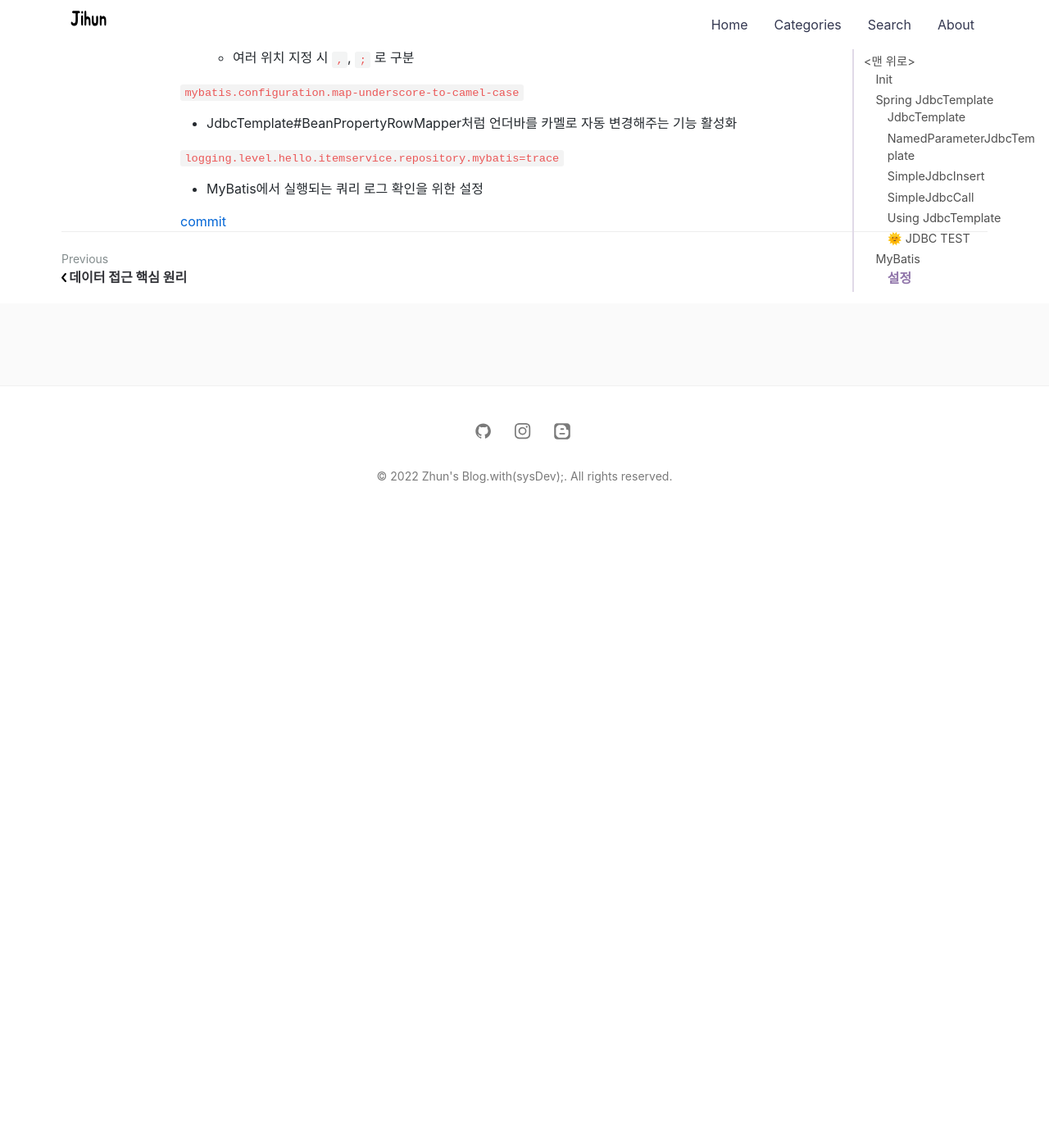
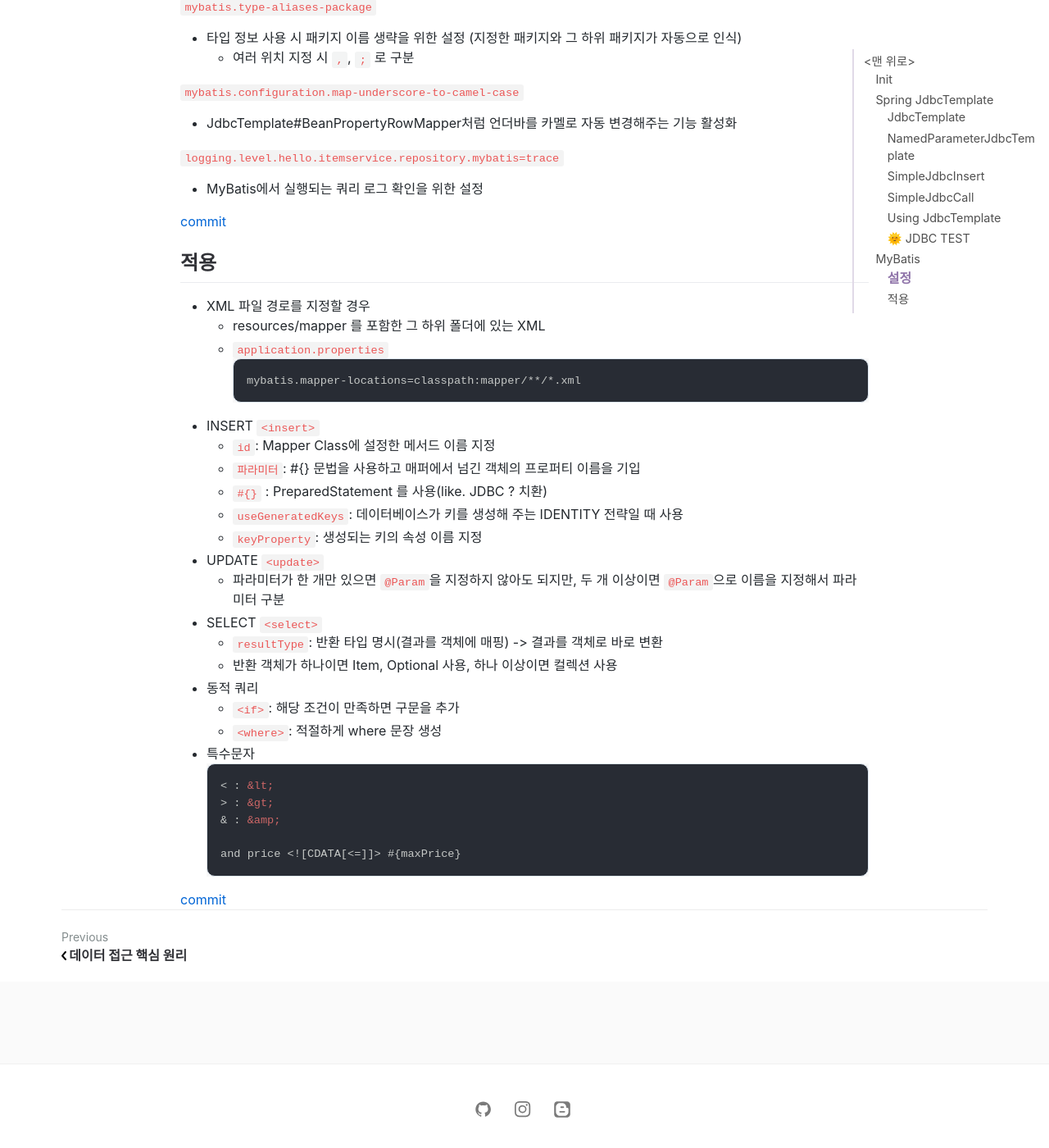
Before and after one commit to jihunparkme/jihunparkme.github.io, a Jekyll site: the page built from _posts/2022-08-08-Spring-DB-Part2.md, in a window 1280 px wide and 1400 px high, scrolled down 7364 px. Shown: the whole window at 82% size. Built offline with Jekyll 4.4.1, drawn with Linux system fonts in a browser that asks for light colours; nearby versions of some CDN libraries; comment, search, counter and statistics services are not loaded; before the commit the page ends 8000 px from its top, so only the background shows below that; some of the changed text lies outside the part shown.

Commit message:
[MyBatis] 적용

````diff
--- a/_posts/2022-08-08-Spring-DB-Part2.md
+++ b/_posts/2022-08-08-Spring-DB-Part2.md
@@ -326,3 +326,36 @@ DB 접속: jdbc:h2:tcp://localhost/~/testcase
 - MyBatis에서 실행되는 쿼리 로그 확인을 위한 설정
 
 [commit](https://github.com/jihunparkme/Inflearn-Spring-DB/commit/d99d40f4f091f0a6e0c60e96df6e60b8aa735d35)
+
+## 적용
+
+- XML 파일 경로를 지정할 경우
+  - resources/mapper 를 포함한 그 하위 폴더에 있는 XML
+  - `application.properties`
+    ```gradle
+    mybatis.mapper-locations=classpath:mapper/**/*.xml
+    ```
+- INSERT `<insert>`
+  - `id`: Mapper Class에 설정한 메서드 이름 지정
+  - `파라미터`:  #{} 문법을 사용하고 매퍼에서 넘긴 객체의 프로퍼티 이름을 기입
+  - `#{}` : PreparedStatement 를 사용(like. JDBC ? 치환)
+  - `useGeneratedKeys`: 데이터베이스가 키를 생성해 주는 IDENTITY 전략일 때 사용
+  - `keyProperty`: 생성되는 키의 속성 이름 지정
+- UPDATE `<update>`
+  - 파라미터가 한 개만 있으면 `@Param`을 지정하지 않아도 되지만, 두 개 이상이면 `@Param`으로 이름을 지정해서 파라미터 구분
+- SELECT `<select>`
+  - `resultType`: 반환 타입 명시(결과를 객체에 매핑) -> 결과를 객체로 바로 변환
+  - 반환 객체가 하나이면 Item, Optional<Item> 사용, 하나 이상이면 컬렉션 사용
+- 동적 쿼리
+  - `<if>`: 해당 조건이 만족하면 구문을 추가
+  - `<where>`: 적절하게 where 문장 생성
+- 특수문자
+  ```xml
+  < : &lt;
+  > : &gt;
+  & : &amp;
+
+  and price <![CDATA[<=]]> #{maxPrice}
+  ```
+
+[commit](https://github.com/jihunparkme/Inflearn-Spring-DB/commit/f8d293fd5d6c099d2884f41ae6b4546bc1522e83)
````
